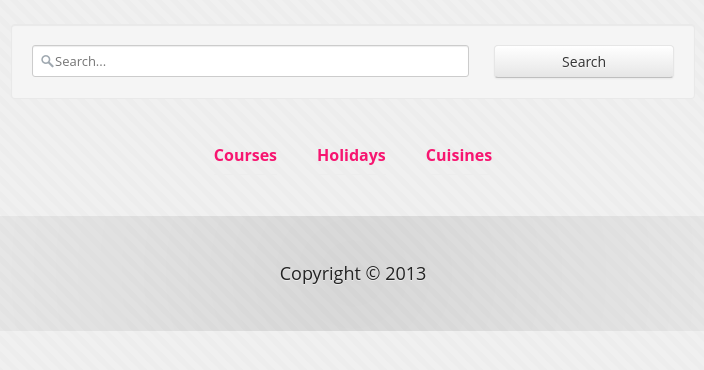
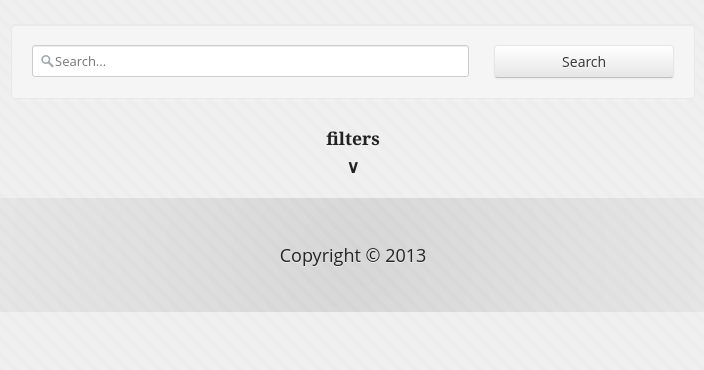
Before and after one commit to wilson0xb4/ajw-recipe-search, a PHP site: template application/views/search_view.php in a window 1280 px wide. Shown: the top 370 px of the page, without its empty margins (287-991 px from the left). Run offline with PHP 8.4, Linux system fonts and the light colour scheme; the template is opened without the code that fills it, so the values that code supplies are empty; some libraries are stand-ins or nearby versions.

Commit message:
main search: filters hide/slide

```diff
--- a/application/models/settings_model.php
+++ b/application/models/settings_model.php
@@ -113,7 +113,7 @@ class Settings_model extends Yummly_model {
 
         $query_string .= $this->get_filters_string();
 
-        echo $query_string;
+        //echo $query_string;
         return $query_string;
 
     }
--- a/application/views/footer_template.php
+++ b/application/views/footer_template.php
@@ -19,6 +19,16 @@
   <script src="http://code.jquery.com/jquery-1.9.1.js"></script>
   <script src="http://code.jquery.com/ui/1.10.1/jquery-ui.js"></script>
   <link rel="stylesheet" href="/resources/demos/style.css" />
+
+    <script>
+        $(document).ready(function(){
+          $("#filter_button").click(function(){
+            $("#filter_container2").slideToggle("slow");
+          });
+        });
+    </script>
+
+
   <script>
   $(function() {
     var availableTags = [
--- a/application/views/search_view.php
+++ b/application/views/search_view.php
@@ -19,7 +19,12 @@ echo form_open('ajw/search', $attributes);
         <input type="submit" value="Search">
     </div>
 
-    <div class="filter_container">
+
+    <h3 id="filter_button">filters<br>&or;</h3>
+    <div id="filter_container2">
+    <div class="filter_container" id="filter_container">
+
+
 
         <div class="filter">
             <h4>Courses</h4>
@@ -68,6 +73,8 @@ echo form_open('ajw/search', $attributes);
             </ul>
         </div>
 
+
+    </div>
     </div>
 
 </form>
--- a/css/style.css
+++ b/css/style.css
@@ -1480,10 +1480,16 @@ input[type="search"] {
     border-bottom-width: 0px;
 }
 
+#filter_container2 {
+    display: none;
+}
+
 .filter_container {
     display: table;
     margin-left: auto;
     margin-right: auto;
+
+
 }
 
 .filter {
@@ -1491,6 +1497,10 @@ input[type="search"] {
     padding: 20px;
 }
 
+.filter h4 {
+        margin-top: 0px;
+    padding-top: 0px;
+}
 .filter ul {
     text-align: left;
     list-style: none;
```
